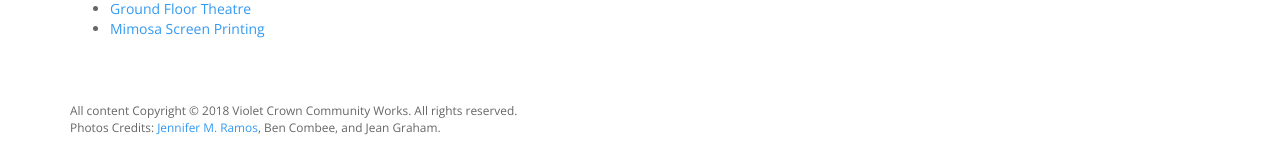
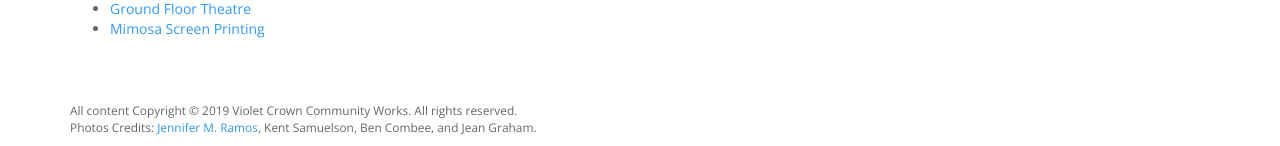
Before and after one commit to vccw/vccw.github.io, a Jekyll site: the page built from sponsors_spring2015.md, in a window 1280 px wide. Shown: the part 1439-1585 px from the top of the page. Built offline with Jekyll 4.4.1, drawn with Linux system fonts in a browser that asks for light colours.

Commit message:
update index
Update index with spring announcement and copyright notice update

```diff
--- a/_includes/footer.html
+++ b/_includes/footer.html
@@ -1,4 +1,4 @@
 <div class="center-block small" style="padding-top: 40pt; padding-bottom: 10pt;">
-All content Copyright &copy; 2018 Violet Crown Community Works.  All rights reserved.<br>
-Photos Credits: <a href="http://www.jennifermramos.com/">Jennifer M. Ramos</a>, Ben Combee, and Jean Graham.
+All content Copyright &copy; 2019 Violet Crown Community Works.  All rights reserved.<br>
+Photos Credits: <a href="http://www.jennifermramos.com/">Jennifer M. Ramos</a>, Kent Samuelson, Ben Combee, and Jean Graham.
 </div>
--- a/vcf.html
+++ b/vcf.html
@@ -1,4 +1,4 @@
 ---
 layout: redirect
-destination: vcf_2018.html
+destination: vcf_2019.html
 ---
```
Also changed, not shown: index.md (+12 -2 lines).
